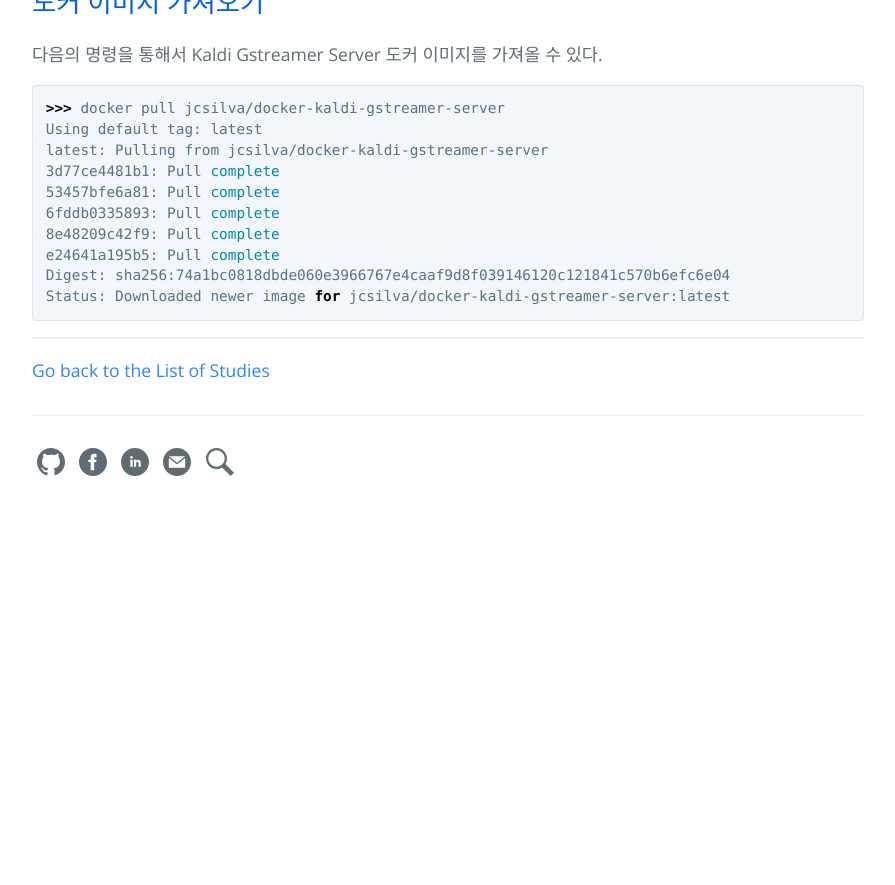
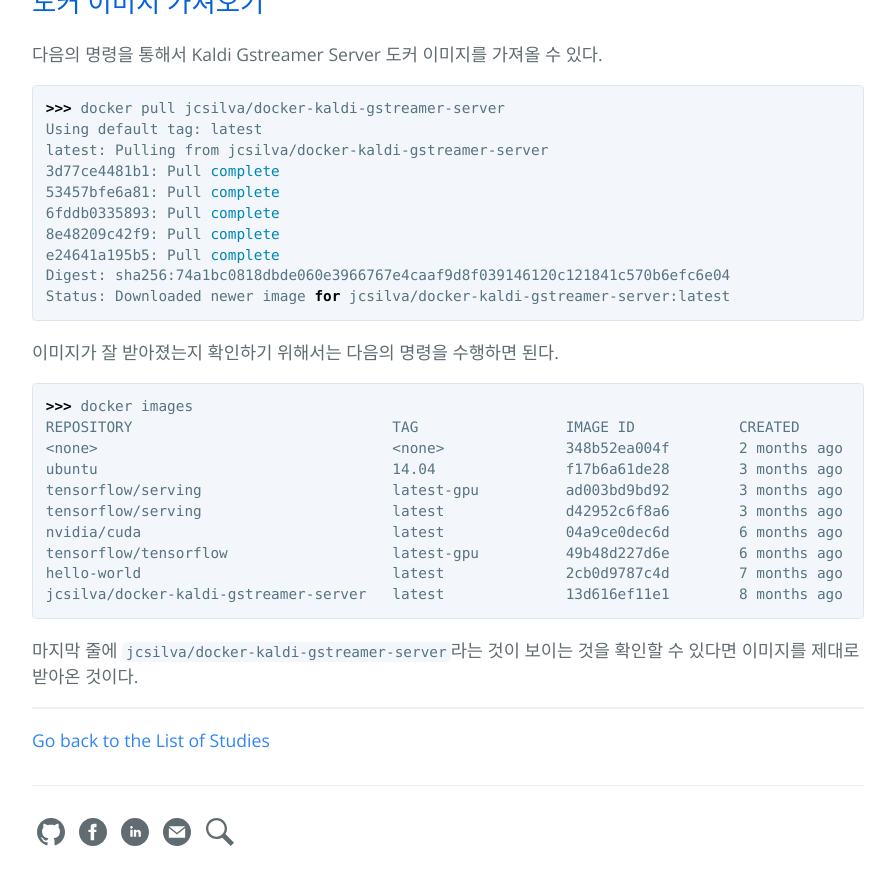
Before and after one commit to hcnoh/hcnoh.github.io, a Jekyll site: the page built from _posts/2019-02-28-kaldi-gstreamer-server.md, in a window 1280 px wide and 900 px high, scrolled down 1977 px. Shown: the top 885 px of the window, without its empty margins (192-1087 px from the left). Built offline with Jekyll 4.4.1, drawn with Linux system fonts in a browser that asks for light colours; comment, search, counter and statistics services are not loaded; before the commit the page ends 2507 px from its top, so only the background shows below that.

Commit message:
Update 2019-02-28-kaldi-gstreamer-server.md

````diff
--- a/_posts/2019-02-28-kaldi-gstreamer-server.md
+++ b/_posts/2019-02-28-kaldi-gstreamer-server.md
@@ -78,3 +78,20 @@
 Digest: sha256:74a1bc0818dbde060e3966767e4caaf9d8f039146120c121841c570b6efc6e04
 Status: Downloaded newer image for jcsilva/docker-kaldi-gstreamer-server:latest
 ```
+
+이미지가 잘 받아졌는지 확인하기 위해서는 다음의 명령을 수행하면 된다.
+
+```bash
+>>> docker images
+REPOSITORY                              TAG                 IMAGE ID            CREATED             SIZE
+<none>                                  <none>              348b52ea004f        2 months ago        362MB
+ubuntu                                  14.04               f17b6a61de28        3 months ago        188MB
+tensorflow/serving                      latest-gpu          ad003bd9bd92        3 months ago        2.18GB
+tensorflow/serving                      latest              d42952c6f8a6        3 months ago        230MB
+nvidia/cuda                             latest              04a9ce0dec6d        6 months ago        1.96GB
+tensorflow/tensorflow                   latest-gpu          49b48d227d6e        6 months ago        3.1GB
+hello-world                             latest              2cb0d9787c4d        7 months ago        1.85kB
+jcsilva/docker-kaldi-gstreamer-server   latest              13d616ef11e1        8 months ago        1.11GB
+```
+
+마지막 줄에 `jcsilva/docker-kaldi-gstreamer-server`라는 것이 보이는 것을 확인할 수 있다면 이미지를 제대로 받아온 것이다.
````
